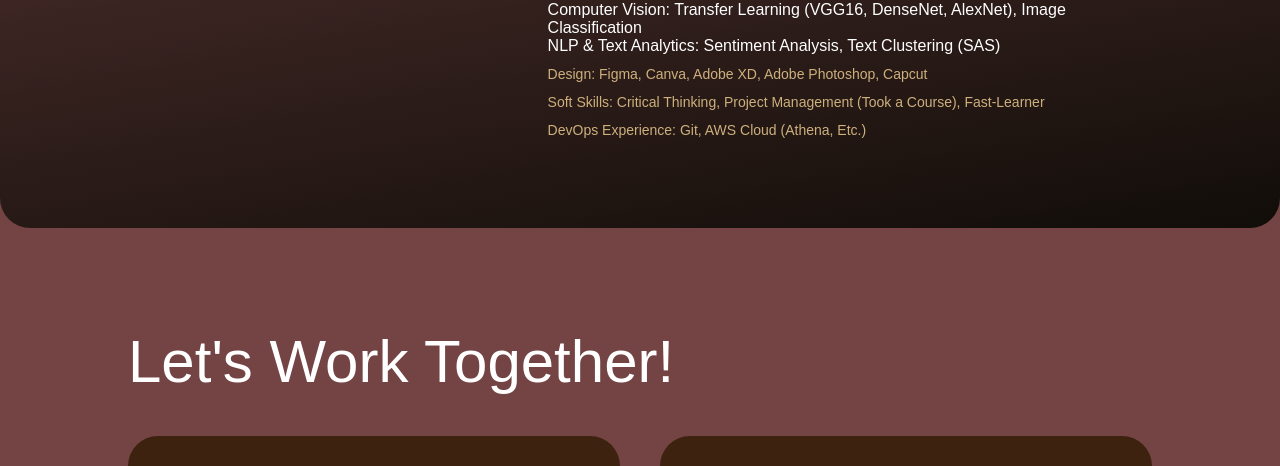
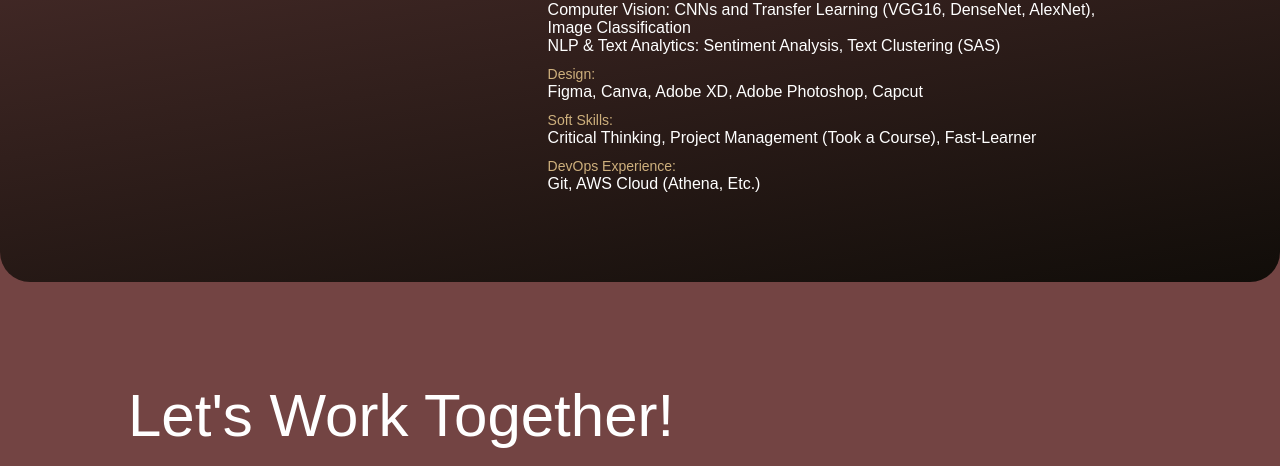
Before and after one commit to ToniEnriquez/Toni-s-Website, a plain HTML site: page index.html in a window 1280 px wide. Shown: the part 1400-1866 px from the top of the page. Drawn offline with Linux system fonts and the light colour scheme.

Commit message:
Update index.html

```diff
--- a/index.html
+++ b/index.html
@@ -58,10 +58,10 @@
                             <li><span>Data Analytics & Visualization:</span><br> Tableau, Power BI, SAS, Excel, KNIME, R <br></li>
                             <li><span>Web & App Development:</span><br> Android (Java), Full-stack Web Apps, Springboot, Firebase <br></li>
                             <li><span>Machine Learning & AI:</span><br> Data Modeling, Supervised Learning, Classification & Regression, Clustering
-                                <br>Computer Vision: Transfer Learning (VGG16, DenseNet, AlexNet), Image Classification<br> NLP & Text Analytics: Sentiment Analysis, Text Clustering (SAS) </li>
-                            <li><span>Design: Figma, Canva, Adobe XD, Adobe Photoshop, Capcut</span></li>
-                            <li><span>Soft Skills: Critical Thinking, Project Management (Took a Course), Fast-Learner </span></li>
-                            <li><span>DevOps Experience: Git, AWS Cloud (Athena, Etc.)</span></li>
+                                <br>Computer Vision: CNNs and Transfer Learning (VGG16, DenseNet, AlexNet), Image Classification<br> NLP & Text Analytics: Sentiment Analysis, Text Clustering (SAS) </li>
+                            <li><span>Design:</span><br>  Figma, Canva, Adobe XD, Adobe Photoshop, Capcut</li>
+                            <li><span>Soft Skills:</span><br>  Critical Thinking, Project Management (Took a Course), Fast-Learner </li>
+                            <li><span>DevOps Experience:</span><br> Git, AWS Cloud (Athena, Etc.)</li>
                         </ul>
                     </div>
 
```
